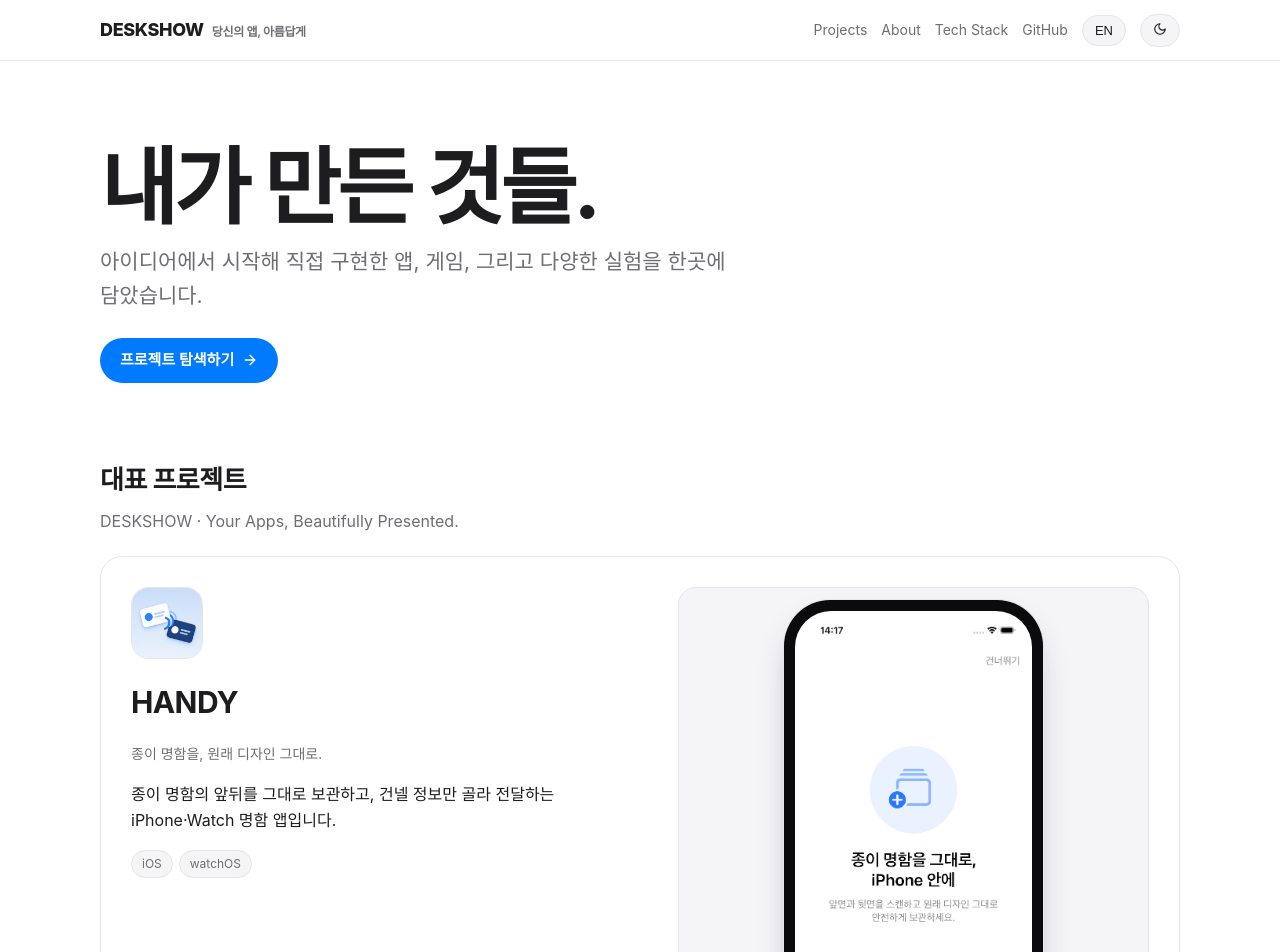
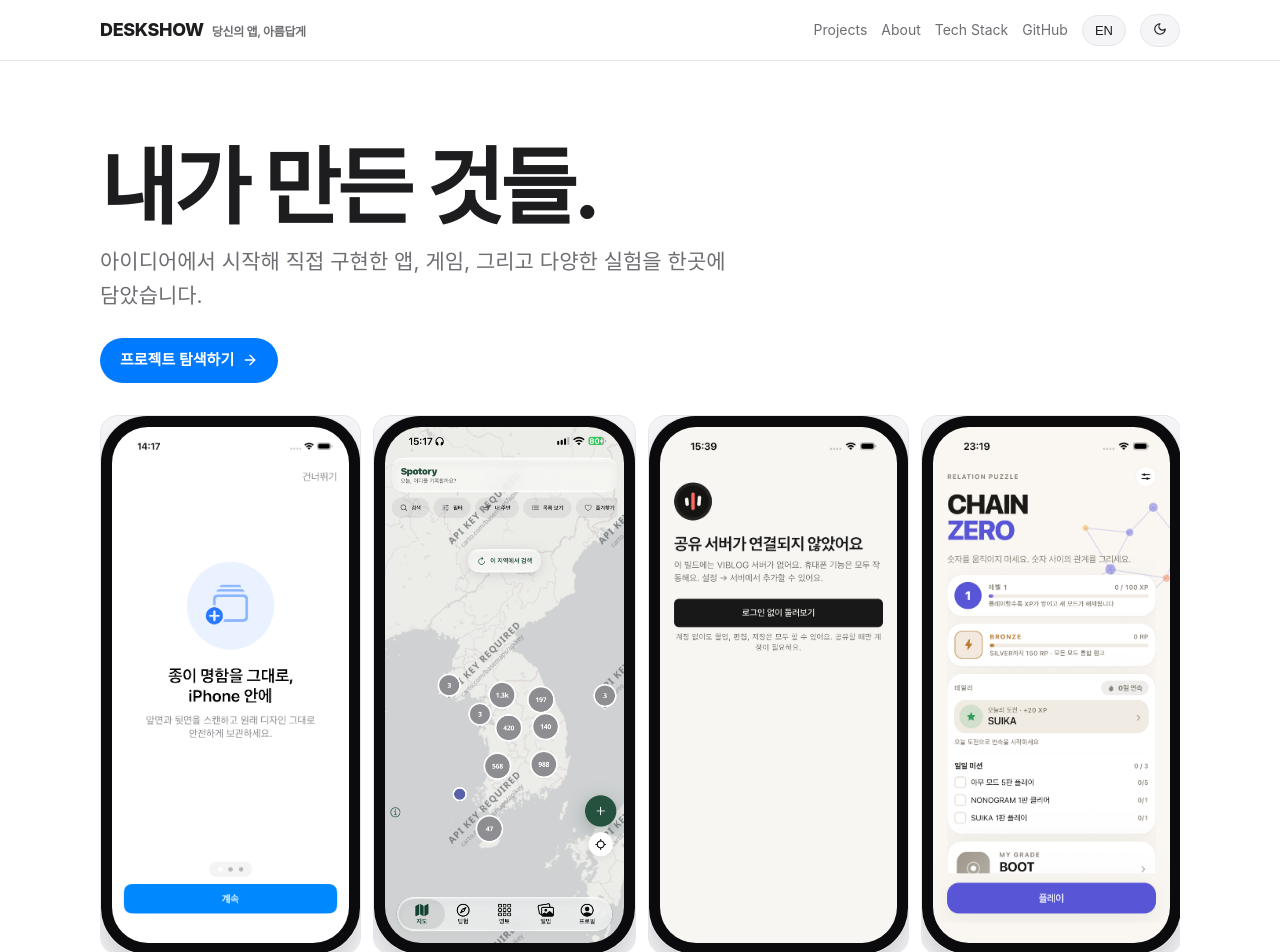
Before and after one commit to jjs111190/deskshow, a React (Vite) app: page /projects in a window 1280 px wide. Shown: the top 952 px of the page. Built offline with nearby package versions, Linux system fonts and the light colour scheme.

Commit message:
HANDY 5 shots (tabs, share onboarding) + home shot wall

```diff
--- a/src/data/projects.ts
+++ b/src/data/projects.ts
@@ -44,6 +44,24 @@ export const projects: Project[] = [
         altEn: 'HANDY My Cards tab — empty state with bottom tabs',
         captionKo: '실제 메인 화면 (시뮬레이터 실행 캡처, 온보딩 스킵)',
         captionEn: 'Real main screen (simulator capture, onboarding skipped)',
+        concept: false,
+        frame: 'phone',
+      },
+      {
+        src: 'screenshots/handy-3-tabs-clean.png',
+        altKo: 'HANDY 내 명함 탭 — 플로팅 탭바',
+        altEn: 'HANDY My Cards tab — floating tab bar',
+        captionKo: '실제 메인 화면 (UI 테스트 주행 중 캡처)',
+        captionEn: 'Real main screen (captured during UI test run)',
+        concept: false,
+        frame: 'phone',
+      },
+      {
+        src: 'screenshots/handy-4-onboarding-share.png',
+        altKo: 'HANDY 온보딩 — 가까이에서 건네고, 어디서든 공유',
+        altEn: 'HANDY onboarding — share nearby and anywhere',
+        captionKo: '실제 온보딩 화면 (UI 테스트 주행 중 캡처)',
+        captionEn: 'Real onboarding screen (captured during UI test run)',
         concept: false,
         frame: 'phone',
       },
--- a/src/pages/Home.tsx
+++ b/src/pages/Home.tsx
@@ -33,6 +33,30 @@ export function Home() {
         <a className="btn" href="#projects">
           {s.explore} <ArrowRight size={16} />
         </a>
+      </section>
+
+      <section aria-label={lang === 'ko' ? '실화면 미리보기' : 'Real screenshots preview'}>
+        <div className="gallery">
+          {projects
+            .filter((p) => p.screenshots.length > 0)
+            .slice(0, 8)
+            .map((p) => {
+              const shot = p.screenshots[0];
+              return (
+                <Link key={p.id} to={`/projects/${p.slug}`} style={{ textDecoration: 'none' }} aria-label={p.name}>
+                  <span className="shot shot-btn" style={{ display: 'grid' }}>
+                    {shot.frame === 'phone' ? (
+                      <span className="device-frame">
+                        <img className="shot-img" src={`${import.meta.env.BASE_URL}${shot.src}`} alt={p.name} loading="lazy" />
+                      </span>
+                    ) : (
+                      <img className="shot-img" src={`${import.meta.env.BASE_URL}${shot.src}`} alt={p.name} loading="lazy" />
+                    )}
+                  </span>
+                </Link>
+              );
+            })}
+        </div>
       </section>
 
       <section className="section">
```
Also changed, not shown: public/screenshots/handy-3-tabs-clean.png (added), public/screenshots/handy-4-onboarding-share.png (added).
